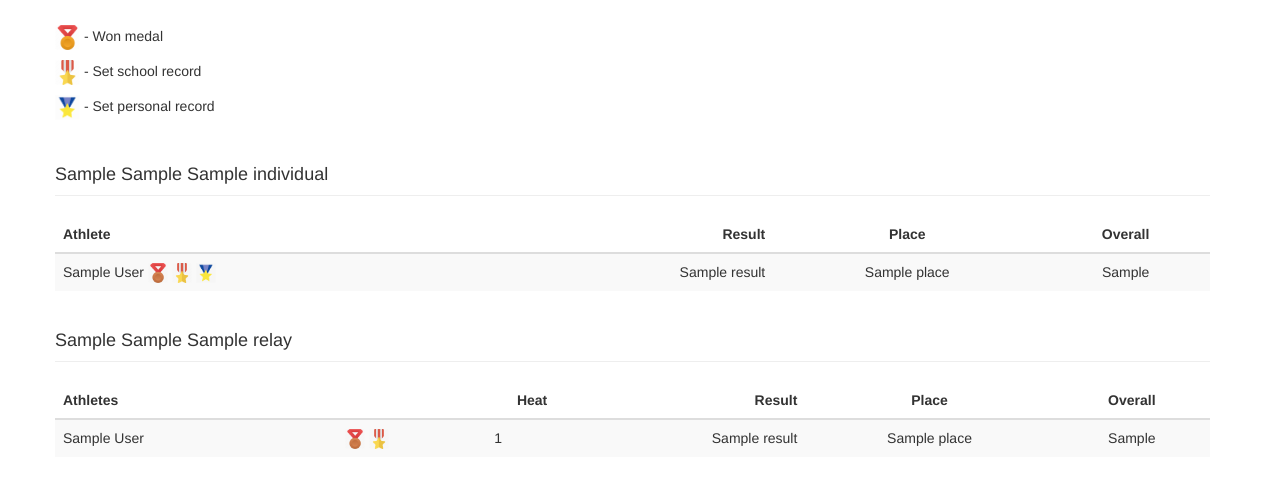
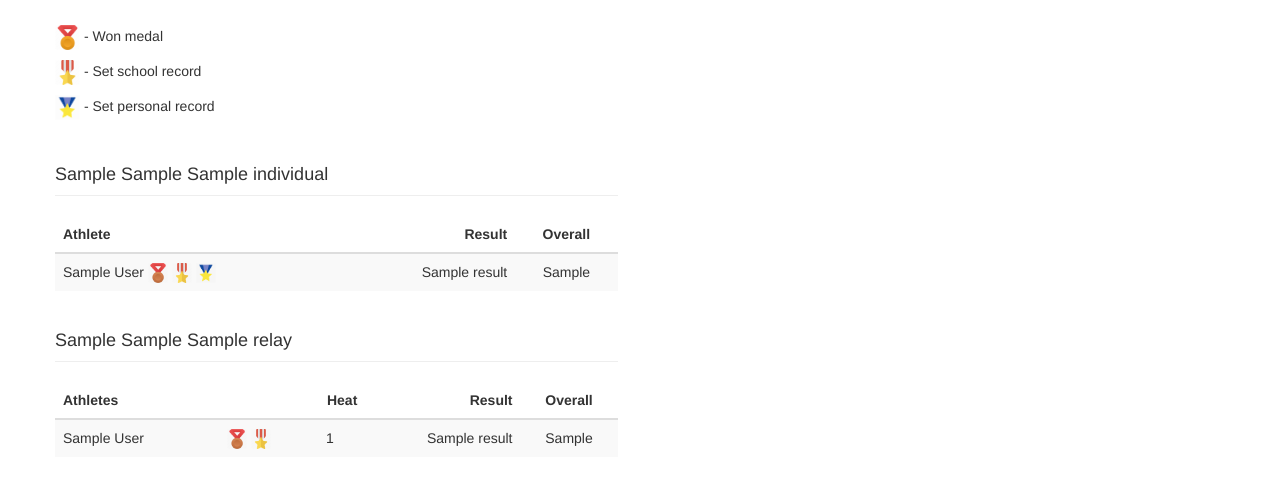
Before and after one commit to penpendisarapen/nueva_running, a PHP site: template views/Track/meetResults.twig in a window 1280 px wide. Shown: the part 170-658 px from the top of the page. Run offline with PHP 8.4, Linux system fonts and the light colour scheme; the template is opened without the code that fills it: most values are stand-ins (such as "Sample title", 1, 10 or a date in 2020); some libraries are stand-ins or nearby versions.

Commit message:
ui cleanup

```diff
--- a/views/Track/meetResults.twig
+++ b/views/Track/meetResults.twig
@@ -25,6 +25,8 @@
     <div style="padding: 5px 0;"><img src="/assets/images/icons/red_star.png" width="25" height="25"> - Set school record</div>
     <div style="padding: 5px 0;"><img src="/assets/images/icons/blue_star.png" width="25" height="25"> - Set personal record</div>
 
+<div class="row">
+  <div class="col-md-6">
     {% for event in meetResults.individual %}
       <div class="page-header pbn">
         <h4>
@@ -38,9 +40,11 @@
         <thead>
           <tr>
             <th>Athlete</th>
-            {% if event.eventType == 'track' %}<th class="text-center">Heat</th>{% endif %}
+            {% if event.eventType == 'track' %}
+              <th class="text-center">Heat</th>
+              <th class="text-center">Place</th>
+            {% endif %}
             <th class="text-right">Result</th>
-            <th class="text-center">Place</th>
             <th class="text-center">Overall</th>
           </tr>
         </thead>
@@ -48,7 +52,7 @@
 
         {% for result in event.results %}
           <tr>
-            <td class="text-nowrap">
+            <td class="col-md-6 text-nowrap">
               {{ result.firstName }} {{ result.lastName }}
               {% if result.medaled %}
                 {% if result.overallPlace == 1 %}
@@ -68,10 +72,12 @@
                 <img src="/assets/images/icons/blue_star.png" width="20" height="20">
               {% endif %}
             </td>
-          {% if event.eventType == 'track' %}<td class="text-center">{{ result.heatNumber }}</td>{% endif %}
-            <td class="text-nowrap text-right">{{ result.result ?: 'n/a' }}</td>
-            <td class="text-center">{{ result.place }}</td>
-            <td class="text-center">{{ result.overallPlace }}</td>
+            {% if event.eventType == 'track' %}
+              <td class="col-md-2 text-center">{{ result.heatNumber }}</td>
+              <td class="col-md-2 text-center">{{ result.place }}</td>
+            {% endif %}
+            <td class="col-md-3 text-nowrap text-right">{{ result.result ?: 'n/a' }}</td>
+            <td class="col-md-2 text-center">{{ result.overallPlace }}</td>
           </tr>
         {% endfor %}
 
@@ -94,7 +100,6 @@
         <th class="text-right">&nbsp;</th>
         <th class="text-right">Heat</th>
         <th class="text-right">Result</th>
-        <th class="text-center">Place</th>
         <th class="text-center">Overall</th>
       </tr>
       </thead>
@@ -117,14 +122,12 @@
                 <img src="/assets/images/icons/bronze_medal.png" width="20" height="20">
               {% endif %}
             {% endif %}
-
             {% if result.setSchoolRecord %}
               <img src="/assets/images/icons/red_star.png" width="20" height="20">
             {% endif %}
           </td>
           <td class="text-center">{{ result.heatNumber }}</td>
           <td class="text-nowrap text-right">{{ result.result }}</td>
-          <td class="text-center">{{ result.place }}</td>
           <td class="text-center">{{ result.overallPlace }}</td>
         </tr>
       {% endfor %}
@@ -132,6 +135,8 @@
       </tbody>
       </table>
     {% endfor %}
+    </div>
+  </div>
   {% endif %}
 
 {% endblock %}
```
Also changed, not shown: views/Track/athletes.twig (+14 -3 lines), views/Track/schedule.twig (+8 -0 lines).
